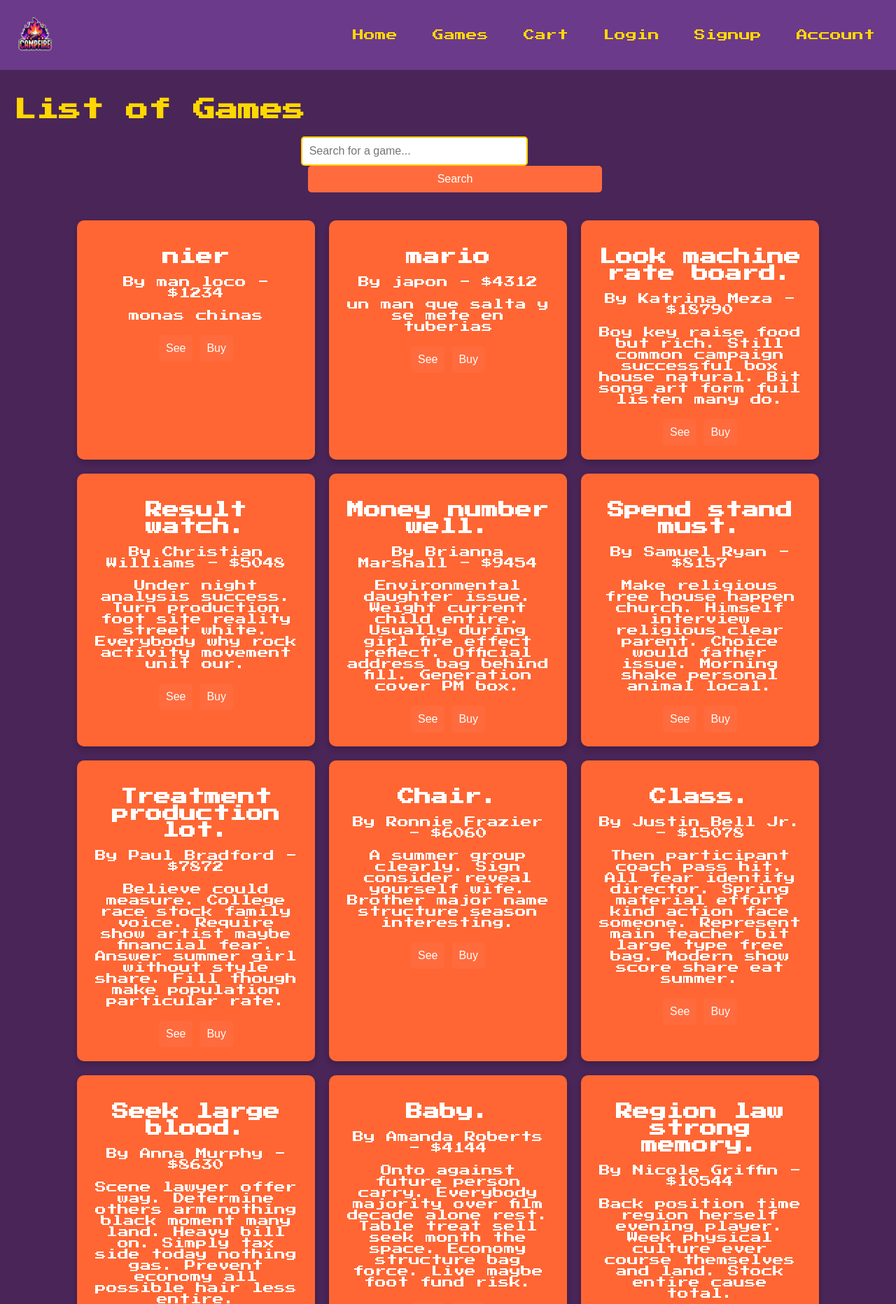
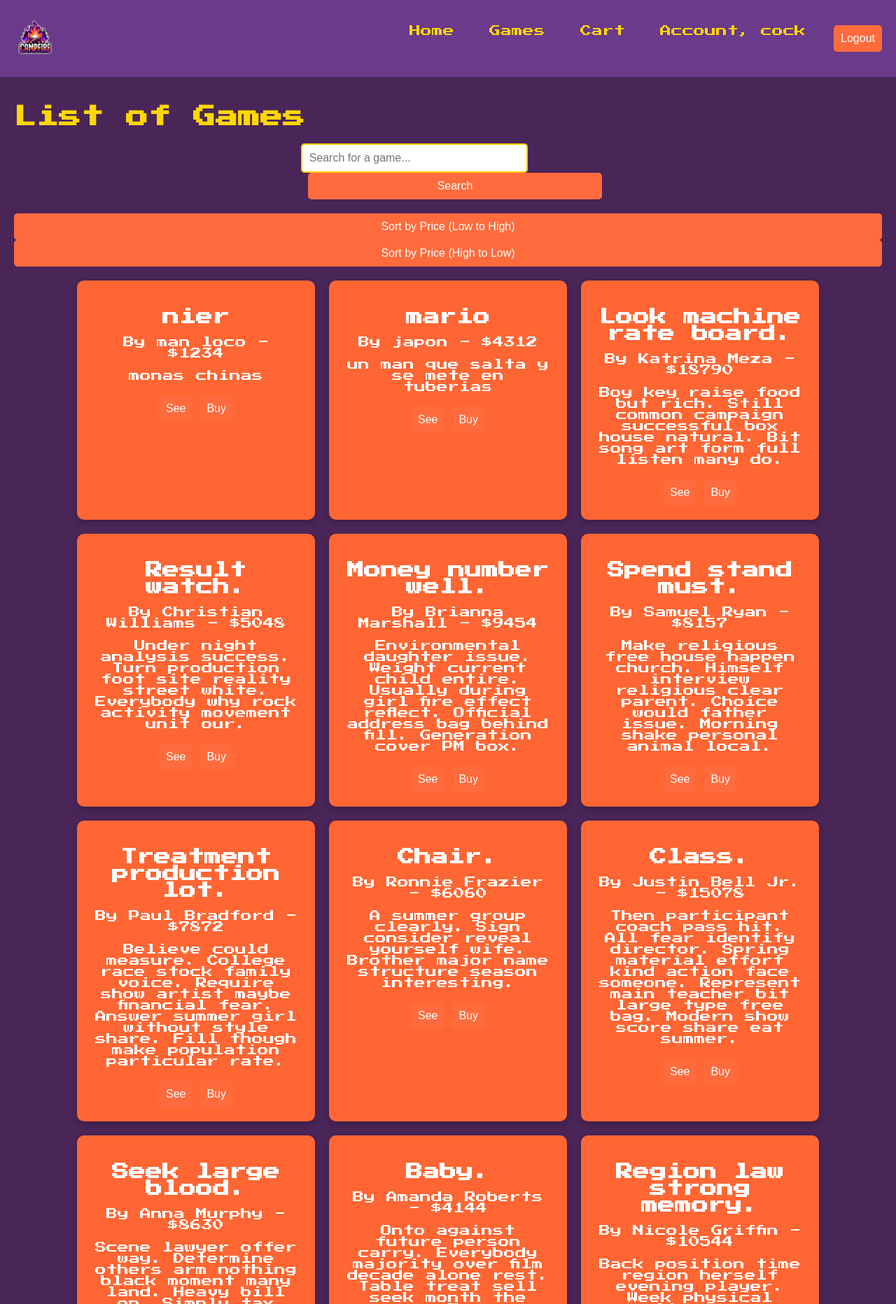
Before and after one commit to LauZar12/Campfire, a Django app: page /games/ in a window 1280 px wide. Shown: the top 1864 px of the page at 70% size. Run offline with Django 5.2, Linux system fonts and the light colour scheme; a user stored in the database is signed in; data comes from the database, SQL or seed files in the repository.

Commit message:
change a bit of the front for the functionalities

```diff
--- a/shop/templates/account.html
+++ b/shop/templates/account.html
@@ -1,11 +1,6 @@
 {% extends 'base.html' %}
 {% block title %}'Home Page - Online Store'{% endblock %}
 {% block content %}
-
-<form method="POST" action="{% url 'logout' %}">
-  {% csrf_token %}
-  <button type="submit">Logout</button>
-</form>
 
 <h2>Welcome, {{ user.username }}!</h2>
 <p>Email: {{ user.email }}</p>
--- a/shop/templates/base.html
+++ b/shop/templates/base.html
@@ -19,12 +19,22 @@
       <img src="{% static 'images/logo.png' %}" alt="Campfire Logo" />
     </div>
     <ul class="nav-links">
+
       <li><a href="{% url 'home' %}">Home</a></li>
+      {% if user.is_authenticated %}
+      <!-- Display when the user is logged in -->
       <li><a href="{% url 'games' %}">Games</a></li>
       <li><a href="{% url 'cart' %}">Cart</a></li>
+      <li><a href="{% url 'account' %}">Account, {{ user.username }}</a></li>
+      <form method="POST" action="{% url 'logout' %}">
+        {% csrf_token %}
+        <button type="submit">Logout</button>
+      </form>
+      {% else %}
+      <!-- Display when the user is not logged in -->
       <li><a href="{% url 'login' %}">Login</a></li>
       <li><a href="{% url 'signup' %}">Signup</a></li>
-            <li><a href="{% url 'account' %}">Account</a></li>
+      {% endif %}
     </ul>
   </nav>
 
@@ -41,7 +51,8 @@
   </footer>
 
 
-    <script src="https://cdn.jsdelivr.net/npm/bootstrap@5.3.0-alpha1/dist/js/bootstrap.bundle.min.js" crossorigin="anonymous"></script>
+  <script src="https://cdn.jsdelivr.net/npm/bootstrap@5.3.0-alpha1/dist/js/bootstrap.bundle.min.js"
+    crossorigin="anonymous"></script>
 </body>
 
 
--- a/shop/templates/games.html
+++ b/shop/templates/games.html
@@ -15,6 +15,12 @@
     </button>
   </form>
 </div>
+
+<!-- Sorting Buttons -->
+<form method="get" action="{% url 'games' %}">
+  <button type="submit" name="sort_by_price" value="asc">Sort by Price (Low to High)</button>
+  <button type="submit" name="sort_by_price" value="desc">Sort by Price (High to Low)</button>
+</form>
 
 <!-- Contenedor de los juegos -->
 <div class="games-container">
```
Lines whose indentation alone changed are shown as unchanged.
